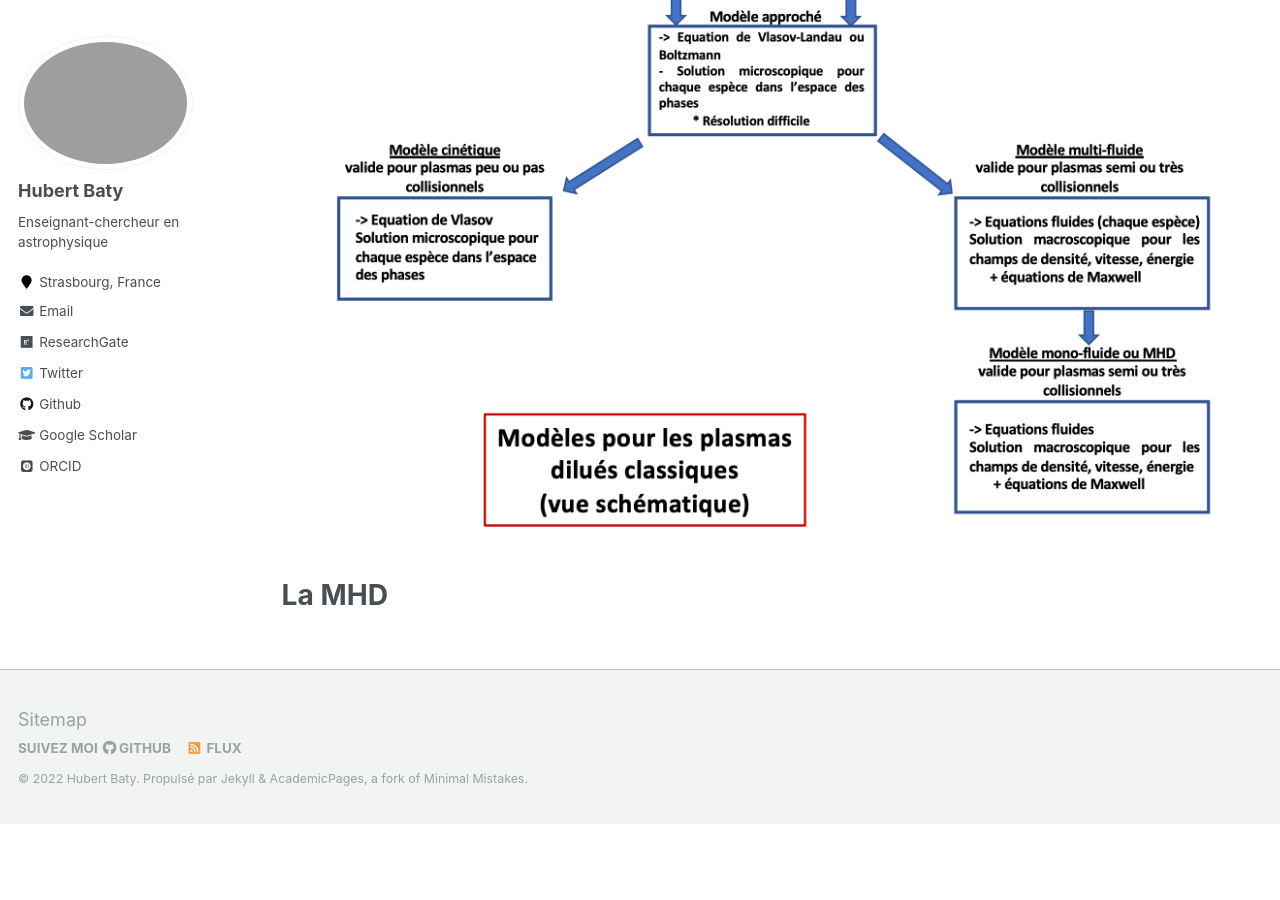
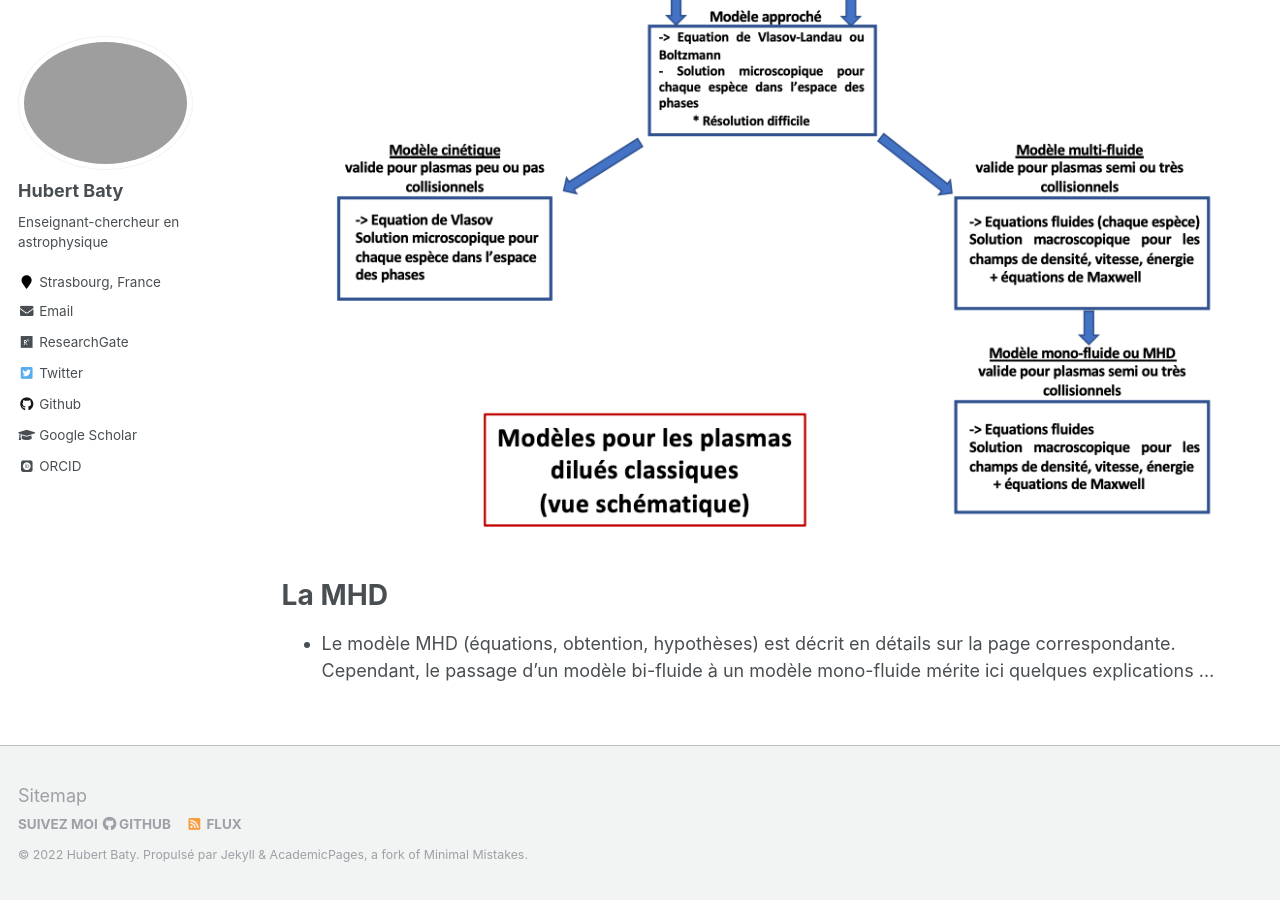
Before and after one commit to hubertbaty/hubertbaty.github.io, a Jekyll site: the page built from _pages/plasma.md, in a window 1280 px wide and 900 px high, scrolled down 4829 px. Built offline with Jekyll 4.4.1, drawn with Linux system fonts in a browser that asks for light colours; some web fonts are replaced; formulas are drawn with MathJax 3; before the commit the page ends 5653 px from its top, so only the background shows below that.

Commit message:
Update plasma.md

```diff
--- a/_pages/plasma.md
+++ b/_pages/plasma.md
@@ -69,3 +69,4 @@ Modèles de description des plasmas
 
 La MHD
 ======
+ * Le modèle MHD (équations, obtention, hypothèses) est décrit en détails sur la page correspondante. Cependant, le passage d'un modèle bi-fluide à un modèle mono-fluide mérite ici quelques explications ...
```
